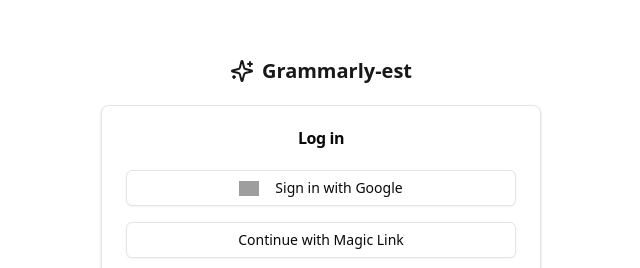
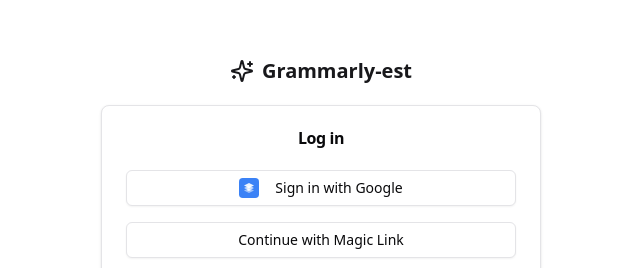
Before and after one commit to jfuginay/grammarly, a Next.js app: page /login in a window 1280 px wide. Shown: the part 178-446 px from the top of the page, without its empty margins (319-959 px from the left). Built offline with nearby package versions, Linux system fonts and the light colour scheme; no server answers; grey boxes are pictures that could not be loaded.

Commit message:
fix logo at least

```diff
--- a/src/components/GoogleButton.tsx
+++ b/src/components/GoogleButton.tsx
@@ -15,7 +15,7 @@
     await supabase.auth.signInWithOAuth({
       provider: 'google',
       options: {
-        redirectTo: `${window.location.origin}/auth/callback`,
+        redirectTo: `${process.env.NEXT_PUBLIC_SITE_URL}/auth/callback`,
       },
     });
   };
@@ -26,7 +26,7 @@
       className="w-full flex items-center justify-center"
       onClick={handleGoogleLogin}
     >
-      <Image src="/google.svg" alt="Google logo" width={20} height={20} className="mr-2" />
+      <Image src="/favicon.svg" alt="Google logo" width={20} height={20} className="mr-2" />
       Sign in with Google
     </Button>
   );
```
